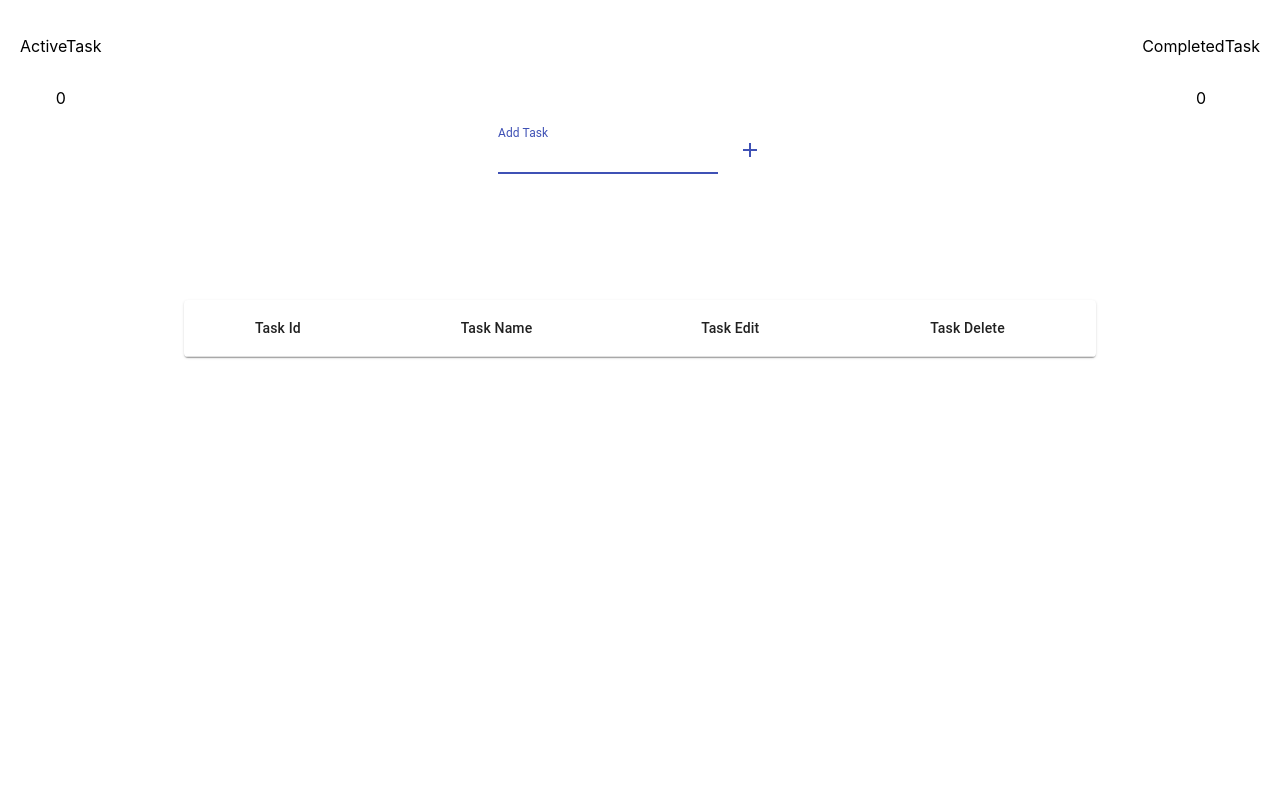
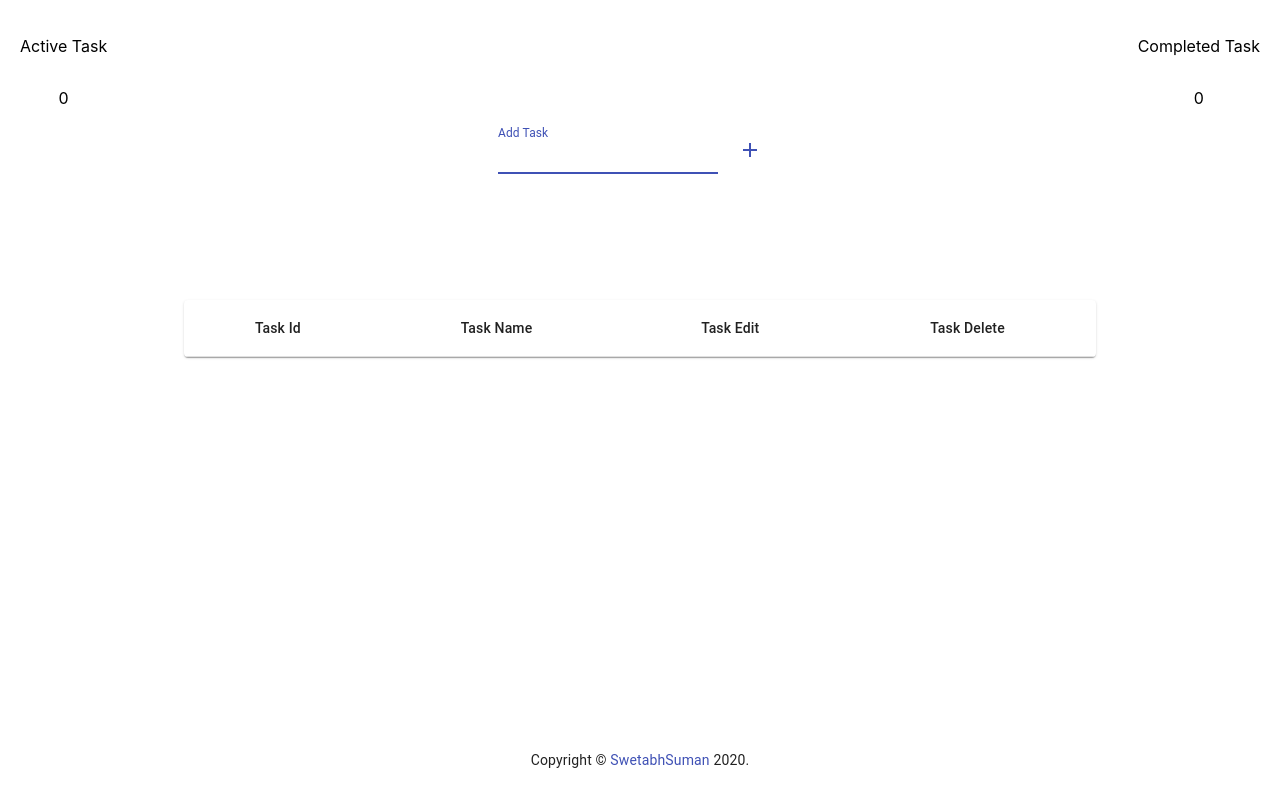
Before and after one commit to swtbhsmn/todo_in_react, a React (Create React App) app: page / in a window 1280 px wide. Built offline with nearby package versions, Linux system fonts and the light colour scheme.

Commit message:
Add footer

```diff
--- a/package.json
+++ b/package.json
@@ -8,6 +8,7 @@
     "@testing-library/jest-dom": "^4.2.4",
     "@testing-library/react": "^9.5.0",
     "@testing-library/user-event": "^7.2.1",
+    "moment": "^2.29.1",
     "react": "^17.0.1",
     "react-dom": "^16.13.1",
     "react-scripts": "3.4.3"
--- a/public/index.html
+++ b/public/index.html
@@ -15,6 +15,9 @@
       user's mobile device or desktop. See https://developers.google.com/web/fundamentals/web-app-manifest/
     -->
     <link rel="manifest" href="%PUBLIC_URL%/manifest.json" />
+    <link rel="stylesheet" href="https://fonts.googleapis.com/icon?family=Material+Icons">
+
+
     <!--
       Notice the use of %PUBLIC_URL% in the tags above.
       It will be replaced with the URL of the `public` folder during the build.
--- a/src/App.css
+++ b/src/App.css
@@ -45,3 +45,22 @@
   width: 100%;
   height: 100vh;
 }
+
+.Task-paper-1 {
+  border:2px #FFF solid !important;
+}
+
+.text-center{
+  justify-content: center;
+  align-items: center;
+  text-align: center;
+}
+
+.footer{
+  bottom: 0px;
+  height: 50px;
+  position: absolute;
+text-align: center;
+width:100%;
+
+}
--- a/src/components/task.js
+++ b/src/components/task.js
@@ -4,13 +4,12 @@ import AddIcon from '@material-ui/icons/Add';
 import TaskTable from "./task_data";
 import Modal from '@material-ui/core/Modal';
 import { withStyles } from '@material-ui/core/styles';
-
+import { Typography ,Link,Box} from "@material-ui/core";
 const useStyles = (theme) => ({
   paper: {
     position: 'absolute',
-      width: 400,
     backgroundColor: theme.palette.background.paper,
-      border: '2px solid #000',
+    border: '2px solid #FFF',
     boxShadow: theme.shadows[5],
     padding: theme.spacing(2, 4, 3)
   },
@@ -65,19 +64,33 @@ class Task extends React.Component {
   }
 
   onDeleteItem = (key) => {
-    this.setState({openModal:true});
+    this.setState({ openModal: true });
     let employees = [...this.state.employees];
     let completedTask = [...this.state.task_completed];
-    completedTask.push(employees[key-1]);
+    let today = new Date();
+    let h = today.getHours();
+    let m = today.getMinutes();
+    let s = today.getSeconds();
+
+    let time_format = `${h}:${m}:${s}`;
+
+    let task_update = {
+      task_id:employees[key-1].employeeId,
+      task_name:employees[key-1].employeeName,
+      time_completed:time_format,
+    }
+
+    completedTask.push(task_update);
     let updateList = employees.filter(item => item.employeeId !== key);
 
     this.setState({
       employees: updateList,
       task_completed: completedTask
-    },()=>{
-      if(this.state.employees.length===0){
+    }, () => {
+      if (this.state.employees.length === 0) {
 
-        this.handleOpen();    }
+        this.handleOpen();
+      }
     });
 
 
@@ -102,13 +115,49 @@ handleClose = () => {
   };
 
   render() {
-    const {classes} =this.props;
+    const { classes } = this.props;
+
+    const Footer=()=>{
+
+        return (
+            <Typography variant="body2" color="textPrimary" align="center">
+                {'Copyright © '}
+                <Link color="primary" href="https://www.linkedin.com/in/swetabhsuman/">
+                    SwetabhSuman
+          </Link>{' '}
+                {new Date().getFullYear()}
+                {'.'}
+            </Typography>
+        );
+
+    }
     const body = (
       <div className={classes.paper}>
-          <h2 id="simple-modal-title">TaskBar</h2>
-          <p id="simple-modal-description">
-              Duis mollis, est non commodo luctus, nisi erat porttitor ligula.
-        </p>
+        <h2 id="simple-modal-title" style={{ color: "#32a848" }}>Successfully Task Completed!</h2>
+
+      <table>
+        <tbody>
+          <tr>
+          <th style={{padding:10}}>Task Id</th>
+            <th style={{padding:10}}>Task Name</th>
+            <th style={{padding:10}}>Task End Time</th>
+            <th style={{padding:10}}>Task Completed</th>
+          </tr>
+          {this.state.task_completed.map((item, key) => {
+          return (
+            <tr key={key} >
+              <td className="text-center"> {item.task_id}</td>
+              <td className="text-center"> {item.task_name}</td>
+              <td className="text-center"> {item.time_completed}</td>
+              <td className="text-center"> <i className="material-icons" style={{ color: "#32a848" }}>done</i></td>
+
+            </tr>
+          );
+        })}
+        </tbody>
+      </table>
+
+
 
       </div>
     );
@@ -125,10 +174,10 @@ handleClose = () => {
         </Modal>
         <div className="taskDetails">
           <div className="active">
-            <p>ActiveTask</p>
+            <p>Active Task</p>
             <p>{this.state.employees.length}</p>
           </div>
-          <div className="completed"><p>CompletedTask</p>
+          <div className="completed"><p>Completed Task</p>
             <p>  {this.state.task_completed.length}</p>
           </div>
 
@@ -153,6 +202,9 @@ handleClose = () => {
           </Container>
         </div>
 
+        <Box mt={5} className="footer">
+                        <Footer />
+        </Box>
       </div>
     );
   }
```
Also changed, not shown: 1 other file (tests, documents, lock files or other folders). Lines whose indentation alone changed are shown as unchanged.
